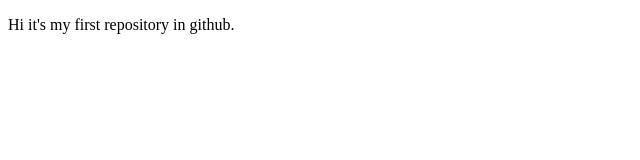
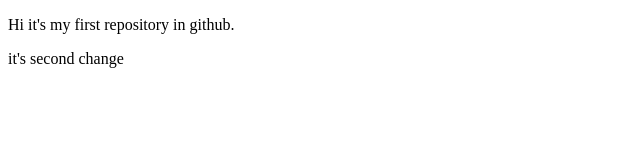
Before and after one commit to FaisalHasanEmon/FIrst-Repo, a plain HTML site: page index.html in a window 1280 px wide. Shown: the whole page, without its empty margins (0-640 px from the left). Drawn offline with Linux system fonts and the light colour scheme.

Commit message:
second change

```diff
--- a/index.html
+++ b/index.html
@@ -8,6 +8,7 @@
 </head>
 <body>
     <p>Hi it's my first repository in github. </p>
+    <p>it's second change</p>
 
 </body>
 </html>
```
